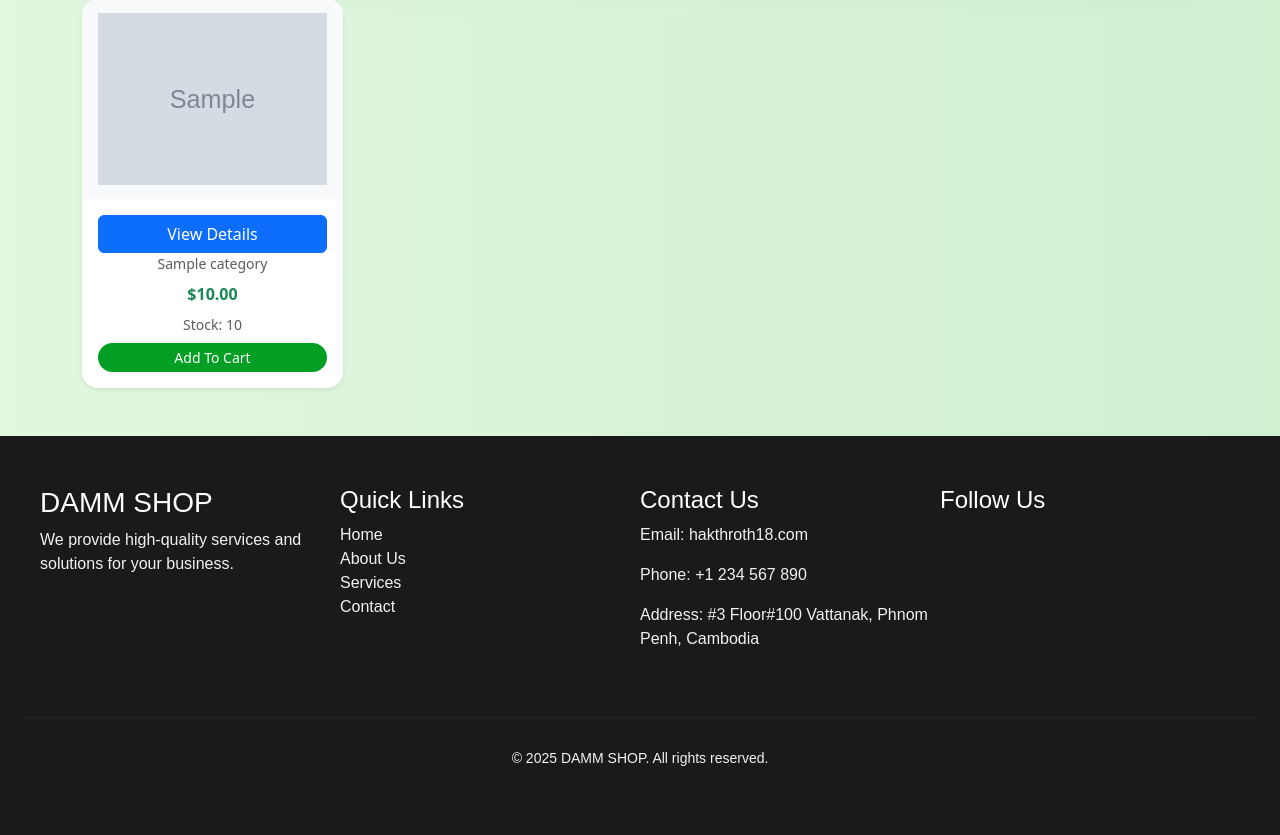
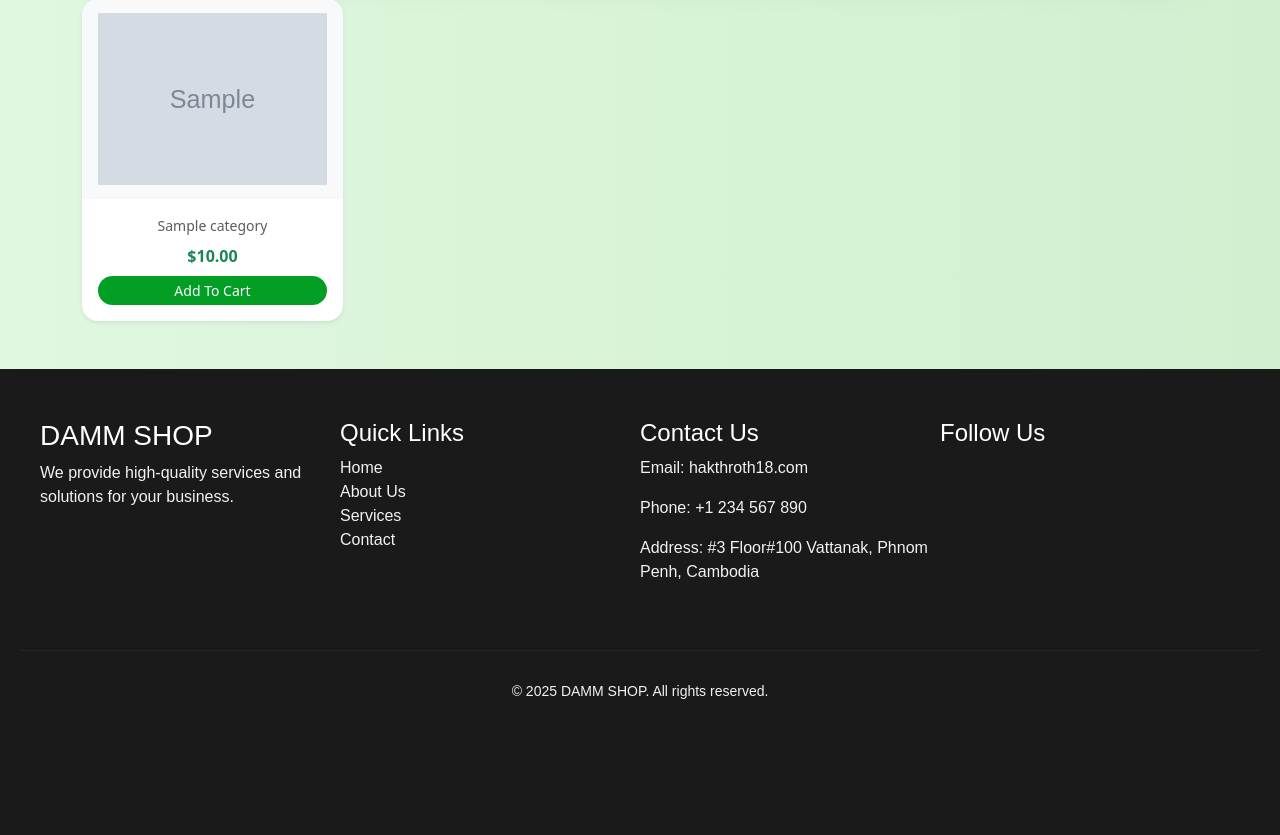
Before and after one commit to roth19kh/damm-shop, a Python web app: template templates/index.html in a window 1280 px wide. Shown: the part 486-1321 px from the top of the page. After the commit the page ends 1185 px from the top, so only its background shows below. Run offline with Jinja, Linux system fonts and the light colour scheme; the template is opened without the code that fills it: most values are stand-ins (such as "Sample title", 1, 10 or a date in 2020); grey boxes marked "Sample" are stand-in pictures; some libraries are stand-ins or nearby versions.

Commit message:
new niggaaaaa

```diff
--- a/templates/index.html
+++ b/templates/index.html
@@ -51,15 +51,10 @@
     <!-- Product Info -->
 <div class="card-body p-3 d-flex flex-column">
     <!-- Product title with link to detail page -->
-    <a href="{{ url_for('product_detail') }}?pro_id={{ product.id }}" class="btn btn-primary">
-        View Details
-    </a>
+
 
     <p class="text-muted small mb-2">{{ product.category }}</p>
 <p class="fw-bold text-success mb-2">${{ "%.2f"|format(product.price) }}</p>
-    {% if product.stock is defined %}
-    <small class="text-muted mb-2">Stock: {{ product.stock }}</small>
-    {% endif %}
 
     <!-- Add to Cart button - only adds to cart, no navigation -->
     <button class="btn btn-sm rounded-pill mt-auto add-to-cart-btn"
```
